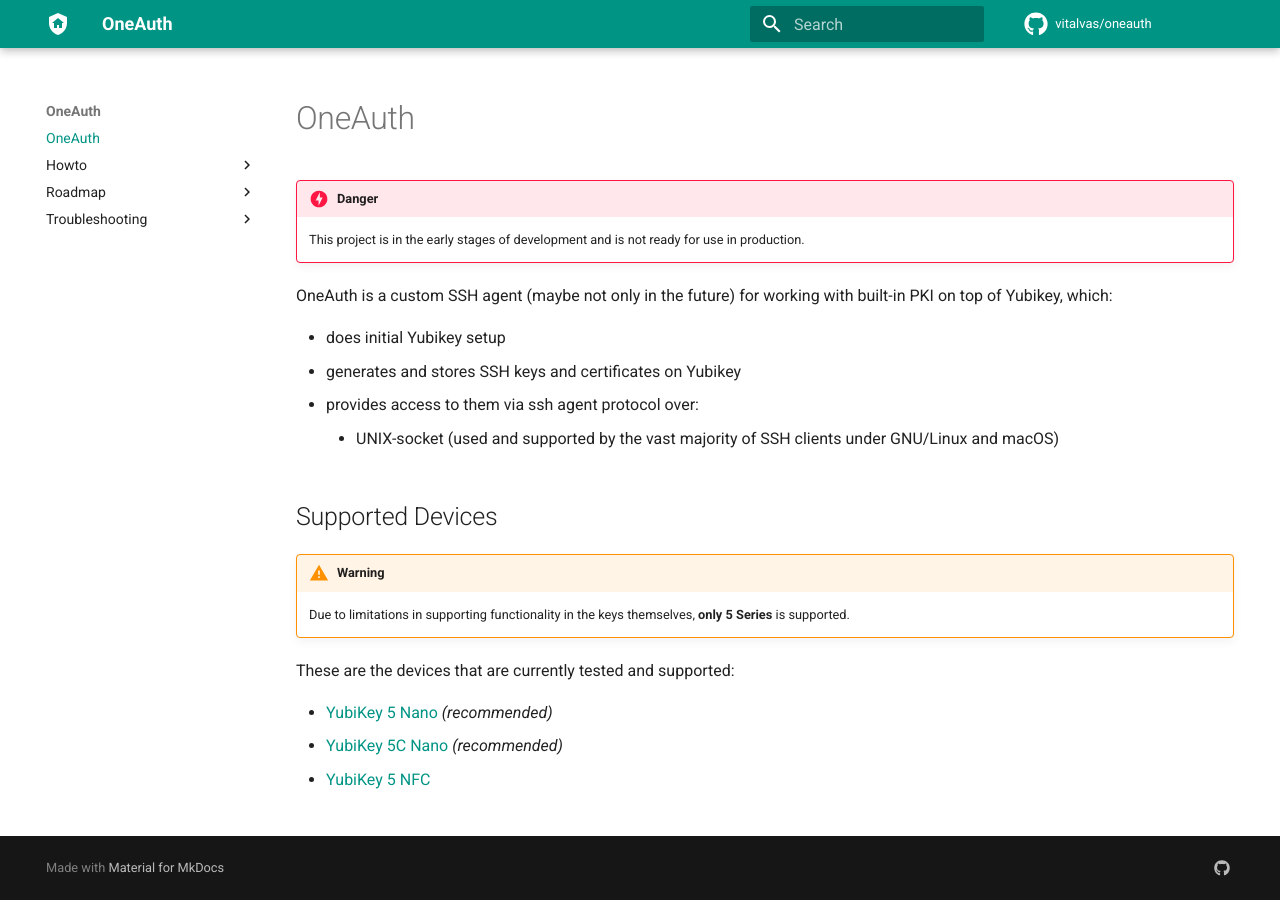
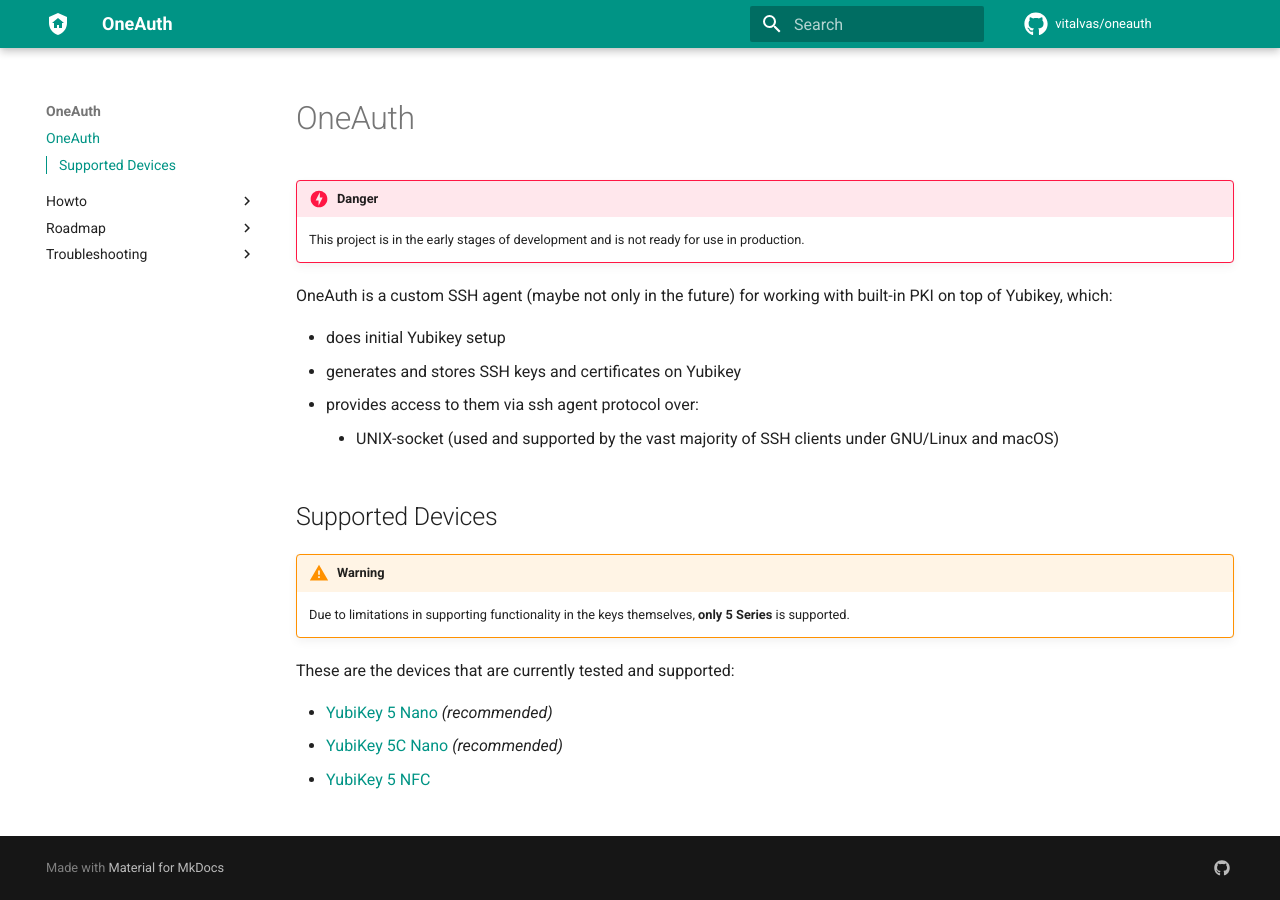
Before and after one commit to vitalvas/oneauth, an MkDocs documentation site: the page built from docs/docs/index.md, in a window 1280 px wide. Built offline with MkDocs 1.6.1 and Material for MkDocs 9.7.7, drawn with Linux system fonts in a browser that asks for light colours; comment, search, counter and statistics services are not loaded.

```diff
--- a/docs/mkdocs.yml
+++ b/docs/mkdocs.yml
@@ -18,7 +18,9 @@ theme:
     accent: blue
   features:
     - navigation.indexes
+    - toc.integrate
     - search.suggest
+    - toc.follow
 
 markdown_extensions:
   - md_in_html
@@ -26,10 +28,17 @@ markdown_extensions:
   - admonition
   - pymdownx.details
   - pymdownx.superfences
+  - pymdownx.highlight
+  - pymdownx.inlinehilite
   - def_list
   - pymdownx.tasklist:
       custom_checkbox: true
   - pymdownx.emoji
+  - pymdownx.superfences:
+      custom_fences:
+        - name: mermaid
+          class: mermaid
+          format: !!python/name:pymdownx.superfences.fence_code_format
 
 plugins:
   - search
```
